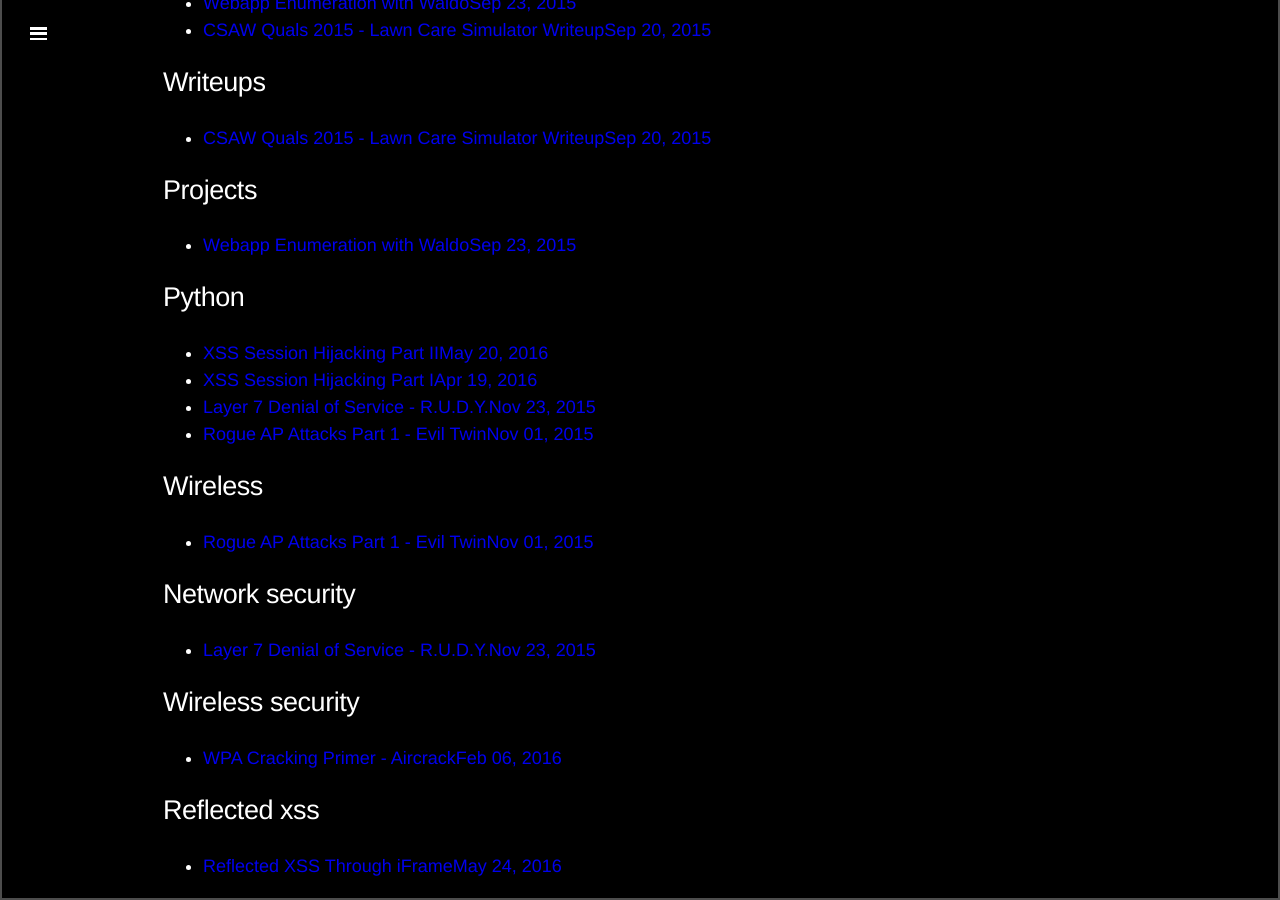
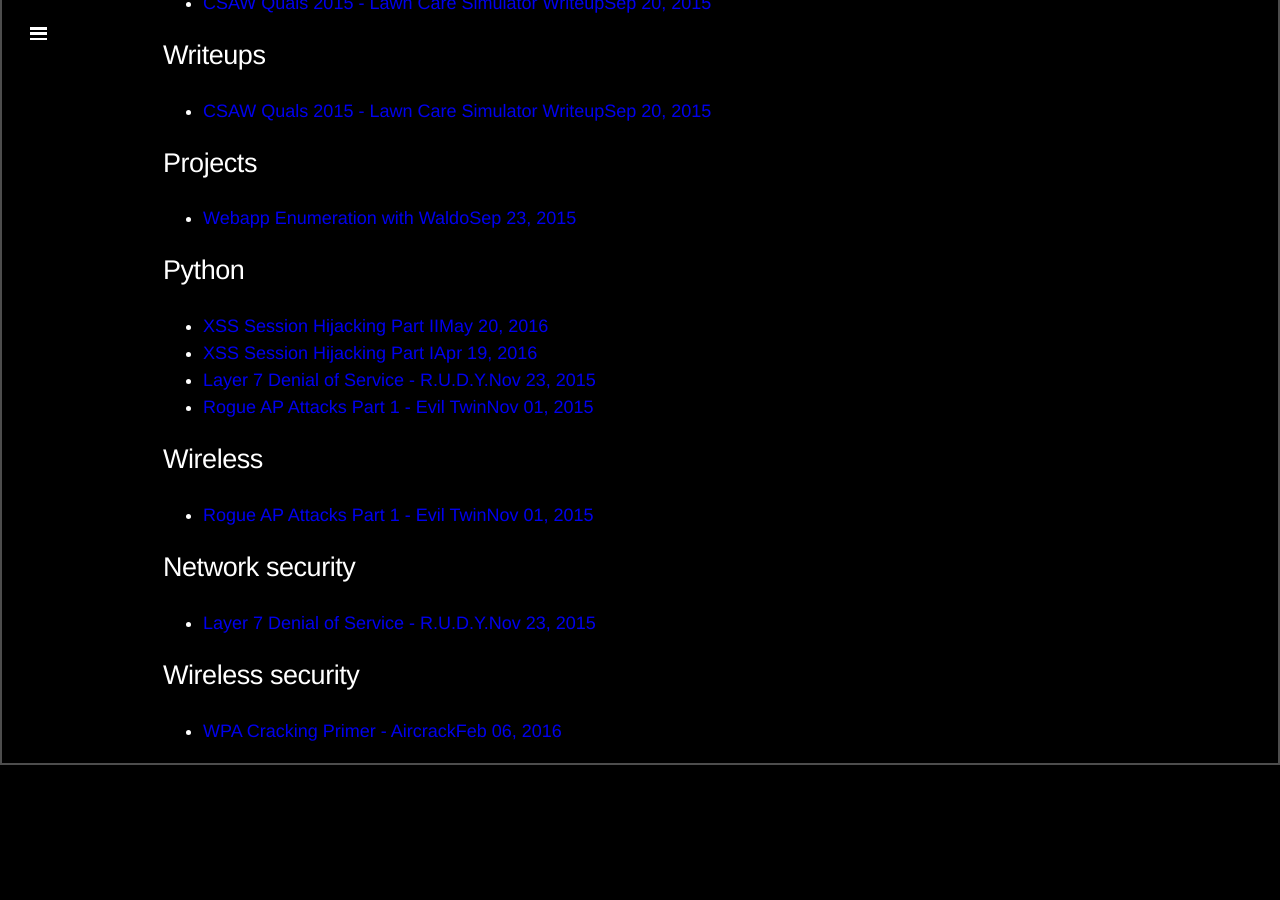
Before and after one commit to s0lst1c3/s0lst1c3.github.io, a Jekyll site: the page built from category.html, in a window 1280 px wide and 900 px high, scrolled down 755 px. Built offline with Jekyll 4.4.1, drawn with Linux system fonts in a browser that asks for light colours; Markdown is read by kramdown in place of the engine named in the settings; after the commit the page ends 1520 px from its top, so only the background shows below that.

Commit message:
Update 2016-05-24-reflected-xss-through-iframe.md

```diff
--- a/_posts/2016-05-24-reflected-xss-through-iframe.md
+++ b/_posts/2016-05-24-reflected-xss-through-iframe.md
@@ -2,7 +2,6 @@
 layout: post
 title: Reflected XSS Through iFrame
 categories:
-- reflected xss
 - web hacking
 ---
 
```
